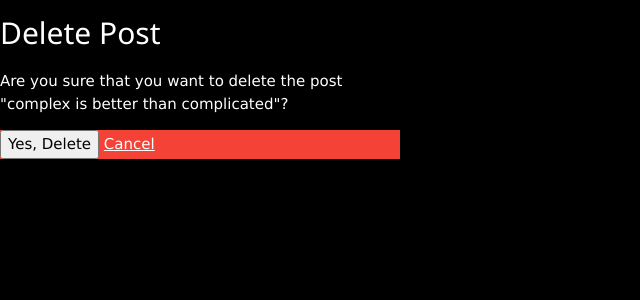
After one commit to ad5322/django-playground, a Django app: page /post/delete/5 in a window 1280 px wide. The commit adds this page. Shown: the top 300 px of the page, without its empty margins (0-640 px from the left). Run offline with Django 5.2, Linux system fonts and the light colour scheme; data comes from the database, SQL or seed files in the repository; both versions use the stored data as it was after the commit.

Commit message:
v2 edit, delet

```diff
--- a/django_project/blog/models.py
+++ b/django_project/blog/models.py
@@ -4,7 +4,7 @@ from django.contrib.auth.models import User
 
 class Post(models.Model):
     title = models.CharField(max_length=120)
-    content = models.TextField
+    content = models.TextField(null=True)
     published_at = models.DateTimeField(default=timezone.now)
     author = models.ForeignKey(User,on_delete=models.CASCADE)
 
--- a/django_project/blog/templates/blog/home.html
+++ b/django_project/blog/templates/blog/home.html
@@ -13,7 +13,8 @@
          {{ post.author | title}}</small>
 
 	<p>{{ post.content }}</p>
-
+	<p><a href="{% url 'post-edit' post.id %}">Edit</a></p>
+	<p><a href="{% url 'post-delete' post.id %}">Delete</a></p>
 
 	{% endfor%}
 	</div>
--- /dev/null
+++ b/django_project/blog/templates/blog/post_confirm_delete.html
@@ -0,0 +1,15 @@
+{% extends 'base.html' %}
+
+{% block content %}
+<h2>Delete Post</h2>
+
+<form method="POST">
+  {% csrf_token %}
+  <p>Are you sure that you want to delete the post "{{post.title}}"?</p>
+  <div class="w3-red">
+    <button type="submit">Yes, Delete</button>
+    <a href="{% url 'posts' %}">Cancel</a>
+  </div>
+</form>
+
+{% endblock content %}
--- a/django_project/blog/urls.py
+++ b/django_project/blog/urls.py
@@ -4,4 +4,7 @@ from .import views
 urlpatterns = [
     path('',views.home,name='posts'),
     path('about/',views.about,name='about'),
+    path('post/create', views.create_post, name='post-create'),
+    path('post/edit/<int:id>',views.edit_post,name='post-edit'),
+    path('post/delete/<int:id>',views.delete_post,name='post-delete'),
 ]
--- a/django_project/blog/views.py
+++ b/django_project/blog/views.py
@@ -1,6 +1,53 @@
-from django.shortcuts import render
-from django.http import HttpResponse
+from django.shortcuts import render,redirect,get_object_or_404
+from django.contrib import messages
 from .models import Post
+from .form import PostForm
+
+def delete_post(request,id):
+    post = get_object_or_404(Post,id = id)
+    context = {
+        'post':post,
+    }
+    if request.method == 'GET':
+        return render(request,'blog/post_confirm_delete.html',context)
+    elif request.method == 'POST':
+        post.delete()
+        messages.success(request,'The post has been deleted successfully')
+        return redirect('posts')
+
+def edit_post(request,id):
+    post = get_object_or_404(Post,id = id)
+
+    if request.method == 'GET':
+        context = {
+            'form':PostForm(instance=post),
+            'id':id,
+            }
+        return render(request,'blog/post_form.html',context)
+    elif request.method == 'POST':
+        form = PostForm(request.POST, instance=post)
+        if form.is_valid():
+            form.save()
+            messages.success(request,'Post updated Successfully')
+            return redirect('posts')
+        else:
+            messages.error(request,'Please correct the following error')
+            return render(request,'blog/post_form.html',{'form':form,})
+
+def create_post(request):
+    if request.method == "GET":
+
+        context = {'form':PostForm(),}
+        return render(request,'blog/post_form.html',context)
+    elif request.method == 'POST':
+        form = PostForm(request.POST)
+        if form.is_valid:
+            form.save()
+            messages.success(request,'The post has been created successfully')
+            return redirect('posts')
+        else:
+            messages.error(request,'Please correct the follwing errors')
+            return render(request,'blog/post_form.html',{'form':form,})
 
 
 def home(request):
--- a/django_project/static/css/style.css
+++ b/django_project/static/css/style.css
@@ -31,7 +31,7 @@ input[type="submit"]{
 }
 
 .alert-success{
-	background-color: #dfd
+	background-color: rgb(11, 12, 11)
 }
 .alert-error{
 	background-color:#ba2121;
--- a/django_project/templates/base.html
+++ b/django_project/templates/base.html
@@ -4,6 +4,7 @@
 <head>
     <meta charset="UTF-8">
     <meta name="viewport" content="width=device-width, initial-scale=1.0">
+    <link rel="stylesheet" href="{% static 'css/style.css' %}" />
 
     <link rel="stylesheet" href=" {% static "css/w3.css" %} ">
     <title>
@@ -15,6 +16,15 @@
     </title>
 </head>
 <body class='w3-black'>
+    {% if messages %}
+		<div class="messages w3-panel">
+		{% for message in messages %}
+			<div class="w3-panel w3-green {% if message.tags %}alert-{{ message.tags }}"{% endif %}>
+				{{ message }}
+			</div>
+		{% endfor %}
+		</div>
+	{% endif %}
 
     {% block content %}
 
```
Also changed, not shown: django_project/blog/form.py (added, +7 -0 lines), django_project/blog/templates/blog/post_form.html (added, +17 -0 lines), django_project/blog/migrations/0002_post_content.py (added), django_project/db.sqlite3.
